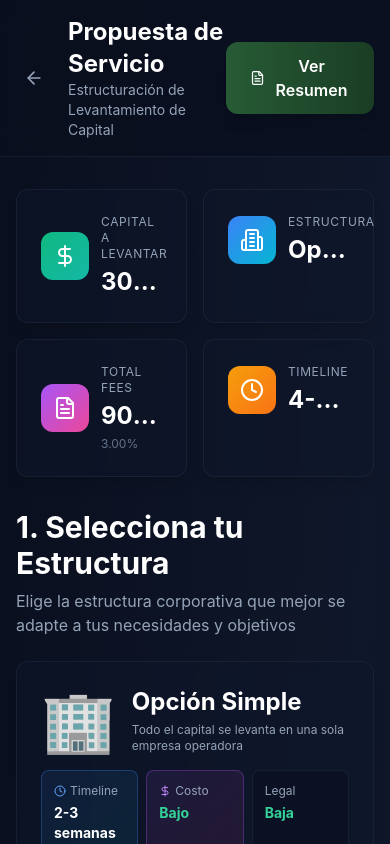
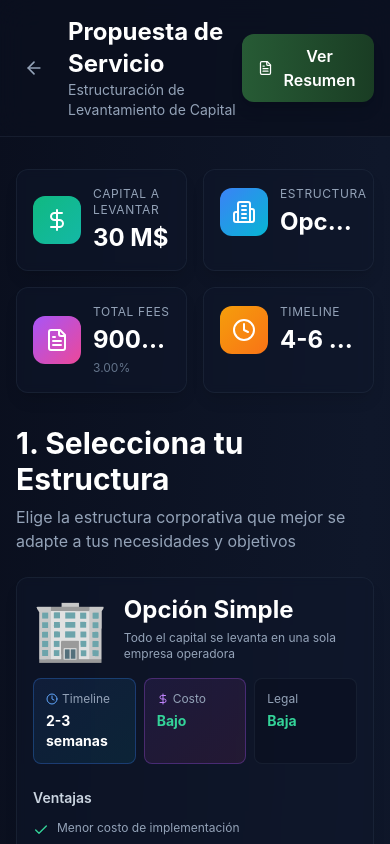
Before and after one commit to DMAG07/lenso-levantamiento, a React (Vite) app: page /service-proposal in a window 390 px wide. Shown: the top 844 px of the page. Built offline with nearby package versions, Linux system fonts and the light colour scheme.

Commit message:
Add mobile optimizations: responsive meta tags, touch-friendly UI, and mobile-first CSS

```diff
--- a/index.html
+++ b/index.html
@@ -2,7 +2,11 @@
 <html lang="es">
   <head>
     <meta charset="UTF-8" />
-    <meta name="viewport" content="width=device-width, initial-scale=1.0" />
+    <meta name="viewport" content="width=device-width, initial-scale=1.0, maximum-scale=5.0, user-scalable=yes" />
+    <meta name="description" content="Investment Analysis Platform for Lenso Retail Expansion - Financial projections, DCF valuation, and exit scenarios" />
+    <meta name="theme-color" content="#0f172a" />
+    <meta name="apple-mobile-web-app-capable" content="yes" />
+    <meta name="apple-mobile-web-app-status-bar-style" content="black-translucent" />
     <title>Lenso - Levantamiento de Capital</title>
   </head>
   <body>
--- a/src/index.css
+++ b/src/index.css
@@ -48,3 +48,65 @@
     @apply bg-red-500/20 text-red-300 border-red-500/50;
   }
 }
+
+/* Mobile Optimizations */
+@layer utilities {
+  /* Better text readability on mobile */
+  @media (max-width: 640px) {
+    .card-premium {
+      @apply p-4 text-sm;
+    }
+
+    h1 {
+      @apply text-2xl;
+    }
+
+    h2 {
+      @apply text-xl;
+    }
+
+    h3 {
+      @apply text-lg;
+    }
+
+    /* Prevent horizontal scroll */
+    body {
+      @apply overflow-x-hidden;
+    }
+
+    /* Touch-friendly buttons */
+    .btn-primary,
+    .btn-secondary {
+      @apply min-h-[44px] px-4 py-2.5;
+    }
+
+    /* Responsive tables */
+    table {
+      @apply text-xs;
+    }
+
+    /* Better spacing on mobile */
+    .space-y-6 {
+      @apply space-y-4;
+    }
+  }
+
+  /* Tablet optimizations */
+  @media (min-width: 641px) and (max-width: 1024px) {
+    .card-premium {
+      @apply p-5;
+    }
+  }
+
+  /* Smooth scrolling */
+  html {
+    @apply scroll-smooth;
+  }
+
+  /* Prevent text selection on buttons (better UX on mobile) */
+  button {
+    -webkit-tap-highlight-color: transparent;
+    -webkit-touch-callout: none;
+    user-select: none;
+  }
+}
```
